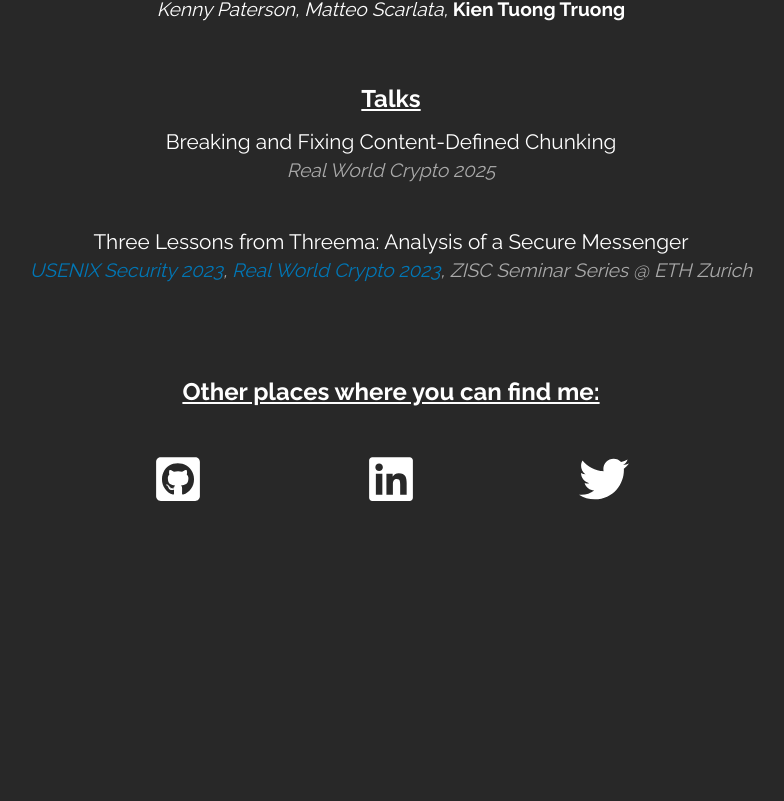
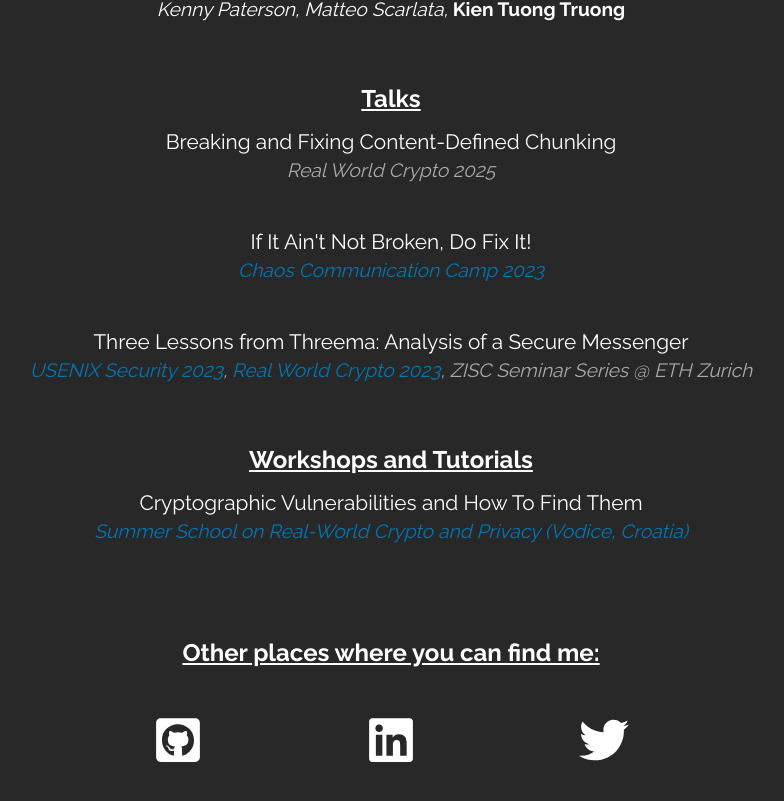
Before and after one commit to kientuong114/personal-website, a React (Vite) app: page / in a window 1280 px wide. Shown: the part 1137-1938 px from the top of the page, without its empty margins (249-1033 px from the left). Before the commit the page ends 1725 px from the top, so only its background shows below. Built offline with nearby package versions, Linux system fonts and the light colour scheme.

Commit message:
talks, workshops

```diff
--- a/src/components/Homepage/index.tsx
+++ b/src/components/Homepage/index.tsx
@@ -109,10 +109,19 @@ export const HomepageContent: FC = () => {
             <PublicationVenue>Real World Crypto 2025</PublicationVenue>
         </PublicationsWrapper>
         <PublicationsWrapper>
+            <PublicationName>If It Ain't Not Broken, Do Fix It!</PublicationName>
+            <PublicationVenue><a href="https://media.ccc.de/v/camp2023-57170-if_it_ain_t_broken_do_fix_it">Chaos Communication Camp 2023</a></PublicationVenue>
+        </PublicationsWrapper>
+        <PublicationsWrapper>
             <PublicationName>Three Lessons from Threema: Analysis of a Secure Messenger</PublicationName>
             <PublicationVenue><a href="https://www.youtube.com/watch?v=BeECKejKQF0">USENIX Security 2023</a>, <a href="https://youtu.be/sthXs4zJ5XU?list=PLeeS-3Ml-rpo-pbh8LIhb8VscM_q5OaSE&t=1904">Real World Crypto 2023</a>, ZISC Seminar Series @ ETH Zurich</PublicationVenue>
         </PublicationsWrapper>
 
+        <PublicationsTitle>Workshops and Tutorials</PublicationsTitle>
+        <PublicationsWrapper>
+            <PublicationName>Cryptographic Vulnerabilities and How To Find Them</PublicationName>
+            <PublicationVenue><a href="https://summerschool-croatia.cs.ru.nl/2024/tutorials.html">Summer School on Real-World Crypto and Privacy (Vodice, Croatia)</a></PublicationVenue>
+        </PublicationsWrapper>
 
         <HomepageFooter/>
         </>
```
